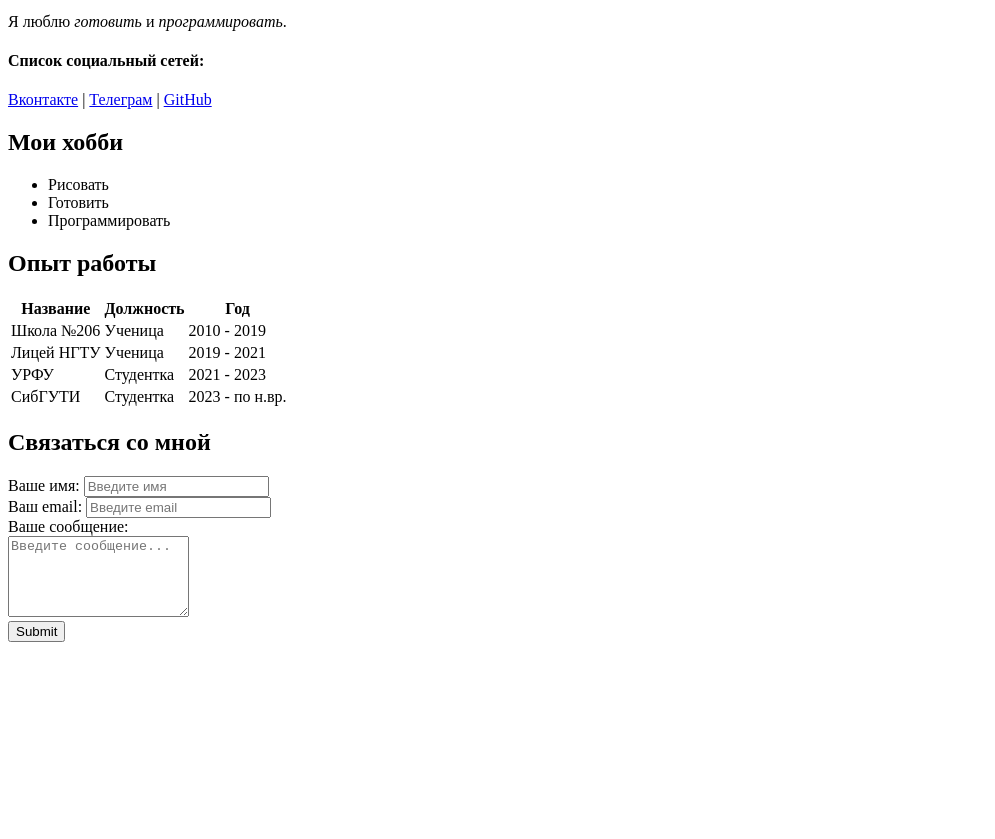
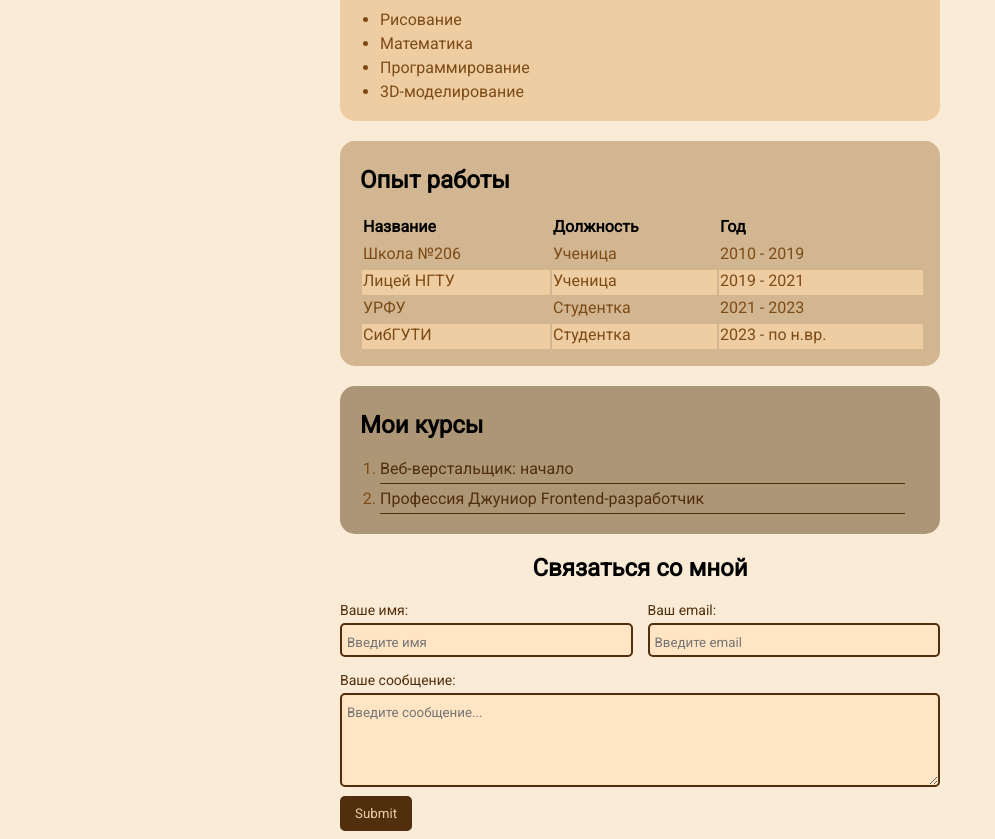
Before and after one commit to cookiezbee/resume, a plain HTML site: page index.html in a window 1280 px wide. Shown: the part 313-1152 px from the top of the page, without its empty margins (0-995 px from the left). Before the commit the page ends 963 px from the top, so only its background shows below. Drawn offline with Linux system fonts and the light colour scheme.

Commit message:
Add styles

```diff
--- a/index.html
+++ b/index.html
@@ -7,10 +7,17 @@
     <meta name="keywords" content="eva, cv, resume">
     <meta name="description" content="Это сайт - резюме Евы Бодня">
     <title>Резюме</title>
+    <link rel="stylesheet" href="styles.css">
 </head>
 <body>
 
-    <img src="photo.jpg" width="200" alt="Eva's photo">
+    <div class="container">
+
+        <div class="info">
+
+            <img src="photo.jpg" alt="Eva's photo" class="avatar">
+
+            <div class="info-text">
 
                 <h1>Ева Бодня</h1>
 
@@ -18,25 +25,35 @@
 
                 <p>Я люблю <em>готовить</em> и <em>программировать</em>.</p>
 
-    <h4><strong>Список социальный сетей:</strong></h4>
+                <h3><strong>Список социальный сетей:</strong></h3>
 
                 <a href="https://vk.com/baaabylove" target="_blank">Вконтакте</a>
                 |
                 <a href="https://t.me/baaabylove" target="_blank">Телеграм</a>
                 |
                 <a href="https://github.com/cookiezbee" target="_blank">GitHub</a>
+            </div>
+
+        </div>
+
+        <div class="card bg-lightbrown">
 
             <h2><strong>Мои хобби</strong></h2>
 
-    <ul>
-        <li>Рисовать</li>
-        <li>Готовить</li>
-        <li>Программировать</li>
+            <ul class="list">
+                <li>Рисование</li>
+                <li>Математика</li>
+                <li>Программирование</li>
+                <li>3D-моделирование</li>
             </ul>
+
+        </div>
+
+        <div class="card bg-brown">
 
             <h2>Опыт работы</h2>
 
-    <table>
+            <table class="table">
                 <thead>
                     <tr>
                         <th>Название</th>
@@ -68,29 +85,47 @@
                 </tbody>
             </table>
 
+        </div>
+
+        <div class="card bg-darkbrown">
+
+            <h2>Мои курсы</h2>
+
+            <ol class="link-list">
+                <li><a href="https://wayup.in/ru" target="_blank">Веб-верстальщик: начало</a></li>
+                <li><a href="https://lk.result-university.com" target="_blank">Профессия Джуниор Frontend-разработчик</a></li>
+            </ol>
+
+        </div>
+
+        <form class="form">
+
             <h2>Связаться со мной</h2>
 
-    <form>
+            <div class="form-row">
 
-        <div>
+                <div class="form-group">
                     <label for="name">Ваше имя: </label>
                     <input type="text" id="name" placeholder="Введите имя">
                 </div>
 
-        <div>
+                <div class="form-group">
                     <label for="email">Ваш email: </label>
                     <input type="email" id="email" placeholder="Введите email">
                 </div>
 
-        <div>
+            </div>
+
+            <div class="form-group">
                 <label for="message">Ваше сообщение: </label>
-            <br>
                 <textarea id="message" rows="5" cols="20" placeholder="Введите сообщение..."></textarea>
             </div>
 
-            <input type="submit" name="Отправить">
+                <input class="btn" type="submit" name="Отправить">
 
         </form>
 
+</div>
+
 </body>
 </html>
--- /dev/null
+++ b/styles.css
@@ -0,0 +1,196 @@
+@import url('https://fonts.googleapis.com/css2?family=Roboto&display=swap');
+
+body {
+    font-family: 'Roboto', sans-serif;
+    font-size: 16px;
+    font-weight: normal;
+    background-color: #FAEBD7;
+    color: #7d4b16;
+}
+
+a {
+    color: #512f0c;
+    text-decoration: none;
+}
+
+a:hover {
+    color: #d1a460;
+    text-decoration: underline;
+}
+
+a:active {
+    color: #000;
+}
+
+.container {
+    max-width: 600px;
+    margin: auto;
+    padding-top: 20px;
+}
+
+.info {
+    margin-bottom: 15px;
+    display: flex;
+}
+
+.avatar {
+    width: 200px;
+    border-radius: 20px;
+    box-shadow: 4px 4px 14px rgba(0, 0, 0, 0.3);
+}
+
+.info-text {
+    margin-left: 30px;
+}
+
+.info-text h1 {
+    font-style: normal;
+    font-weight: bold;
+    color: #000;
+}
+
+.info-text h3 {
+    margin-bottom: 5px;
+}
+
+.info-text p {
+    font-style: normal;
+    font-weight: bold;
+    color: #af7d3c;
+    margin: 5px 0;
+}
+
+.info-text h4 {
+    margin-bottom: 10px;
+}
+
+.info-text strong, em {
+    color: #512f0c;
+}
+
+@media (max-width: 550px) {
+    .info {
+        display: block;
+        text-align: center;
+    }
+}
+
+h2 {
+    color: #000;
+}
+
+.card {
+    border-radius: 15px;
+    padding: 5px 15px 15px 20px;
+    margin-bottom: 20px;
+}
+
+.bg-lightbrown {
+    background: #eecda2;
+}
+
+.bg-brown {
+    background: #d2b691;
+}
+
+.bg-darkbrown {
+    background: #ad9675;
+}
+
+.btn {
+    padding: 10px 15px;
+    background: #512f0c;
+    color: #eecda2;
+    border: none;
+    font-family: inherit;
+    cursor: pointer;
+    border-radius: 5px;
+}
+
+.btn:hover {
+    opacity: 0.6;
+}
+
+.list {
+    margin: 0;
+    padding: 0 20px;
+}
+
+.list li {
+    margin-bottom: 5px;
+}
+
+.link-list {
+    margin: 0;
+    padding: 0 20px;
+}
+
+.link-list li {
+    margin-bottom: 5px;
+    border-bottom: #512f0c solid 1px;
+    padding-bottom: 5px;
+}
+
+.table {
+    width: 100%;
+    text-align: left;
+}
+
+.table th, td {
+    padding-bottom: 5px;
+}
+
+.table thead {
+    color: black;
+}
+
+.table tr:nth-child(even) {
+    background: #eecda2;
+}
+
+.form h2 {
+    text-align: center;
+}
+
+.form-row {
+    display: flex;
+    margin-bottom: 10px;
+}
+
+.form-row .form-group {
+    margin-right: 15px;
+    width: 50%;
+}
+
+.form-row .form-group:last-child {
+    margin-right: 0;
+}
+
+@media (max-width: 550px) {
+    .form-row {
+        display: block;
+    }
+
+    .form-row .form-group {
+        width: 100%;
+        margin-bottom: 10px;
+    }
+}
+
+.form-group label {
+    display: block;
+    font-size: 14px;
+    color: #512f0c;
+}
+
+.form-group input, textarea {
+    width: 100%;
+    box-sizing: border-box;
+    background: #ffe5c3;
+    border: #512f0c solid 2px;
+    border-radius: 5px;
+    padding: 10px 0 5px 5px;
+    margin: 5px 0;
+    font-family: inherit;
+    outline: none;
+}
```
Lines whose indentation alone changed are shown as unchanged.
